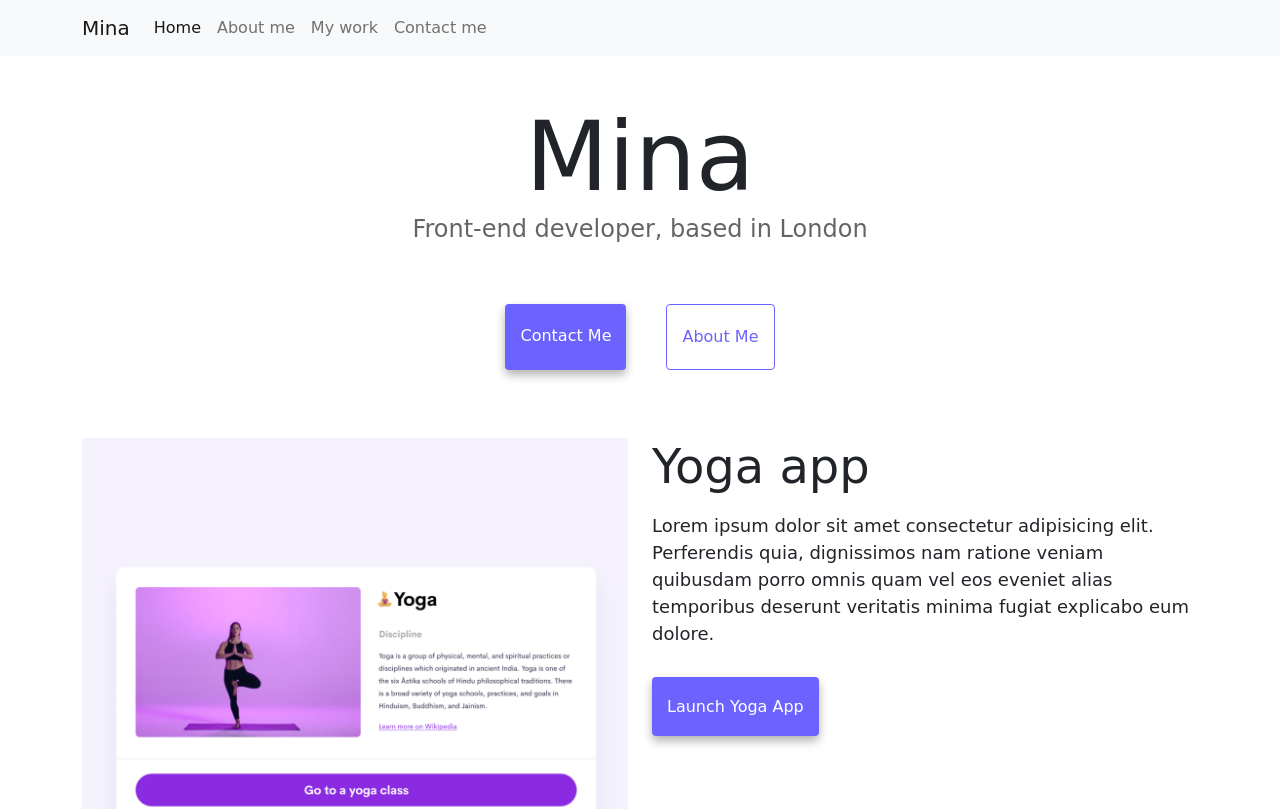
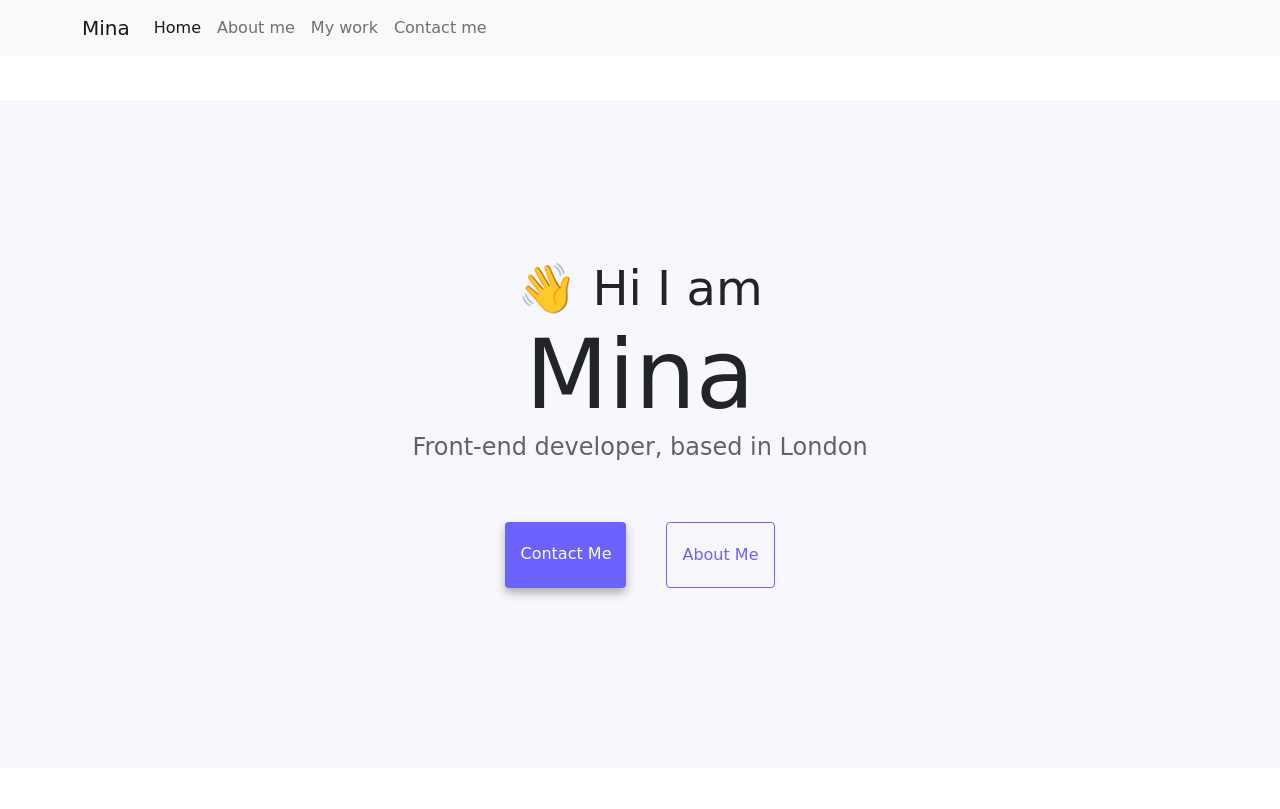
Before and after one commit to minashahramyar/portfolio-project, a plain HTML site: page index.html in a window 1280 px wide. Shown: the top 809 px of the page. Drawn offline with nearby package versions, Linux system fonts and the light colour scheme; a web font is replaced by a local one.

Commit message:
update styles

```diff
--- a/index.html
+++ b/index.html
@@ -18,6 +18,7 @@
       href="https://fonts.googleapis.com/css2?family=Edu+TAS+Beginner:wght@500&display=swap"
       rel="stylesheet"
     />
+    <link rel="stylesheet" href="style.css" />
     <script
       src="https://cdn.jsdelivr.net/npm/bootstrap@5.0.0-beta2/dist/js/bootstrap.bundle.min.js"
       integrity="sha384-b5kHyXgcpbZJO/tY9Ul7kGkf1S0CWuKcCD38l8YkeH8z8QjE0GmW1gYU5S9FOnJ0"
@@ -27,7 +28,6 @@
       src="https://kit.fontawesome.com/2a1308f72d.js"
       crossorigin="anonymous"
     ></script>
-    <link rel="stylesheet" href="style.css" />
   </head>
   <body>
     <nav class="navbar navbar-expand-lg navbar-light bg-light fixed-top">
@@ -70,14 +70,16 @@
         </div>
       </div>
     </nav>
-    <!-- <h2 class="text-center">👋 Hi I am</h2> -->
-    <h1 class="text-center">Mina</h1>
-    <h3 class="text-center">Front-end developer, based in London</h3>
-    <div class="navigation-links mb-5">
-      <a href="about.html#contact" class="primary-link" title="Contact"
-        >Contact me</a
-      >
-      <a href="about.html" class="secondary-link" title="About">About me</a>
+    <div class="hero mb-5 text-center">
+      <h2>👋 Hi I am</h2>
+      <h1>Mina</h1>
+      <h3>Front-end developer, based in London</h3>
+      <div class="navigation-links">
+        <a href="about.html#contact" class="primary-link" title="Contact"
+          >Contact me</a
+        >
+        <a href="about.html" class="secondary-link" title="About">About me</a>
+      </div>
     </div>
     <div class="container">
       <div class="row">
--- a/style.css
+++ b/style.css
@@ -2,11 +2,12 @@
   --primary-color: #6c63ff;
   --secondary-color: #f5f2fe;
   --box-shadow: 0 5px 10px rgba(0, 0, 0, 0.3);
+  --default-font-family: "Edu TAS Beginner", cursive;
 }
 
 body {
   margin-top: 100px;
-  font-family: "Edu TAS Beginner", cursive;
+  font-family: var(--default-font-family);
 }
 
 h1,
@@ -87,3 +88,8 @@ p {
 .email-link:hover {
   text-decoration: underline;
 }
+
+.hero {
+  background: #f9f7fe;
+  padding: 160px 20px;
+}
```
Also changed, not shown: about.html (+5 -3 lines), mywork.html (+5 -4 lines).
